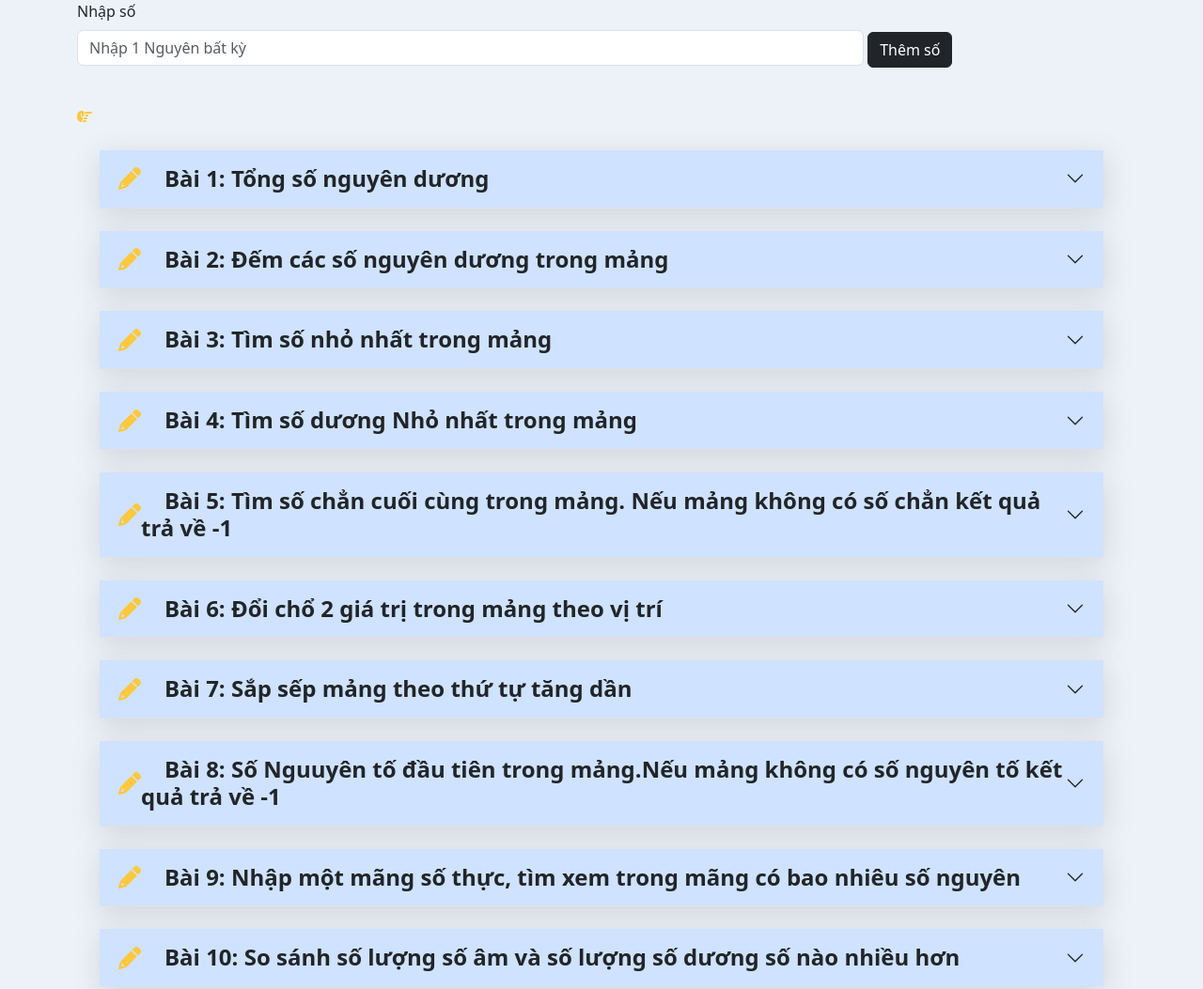
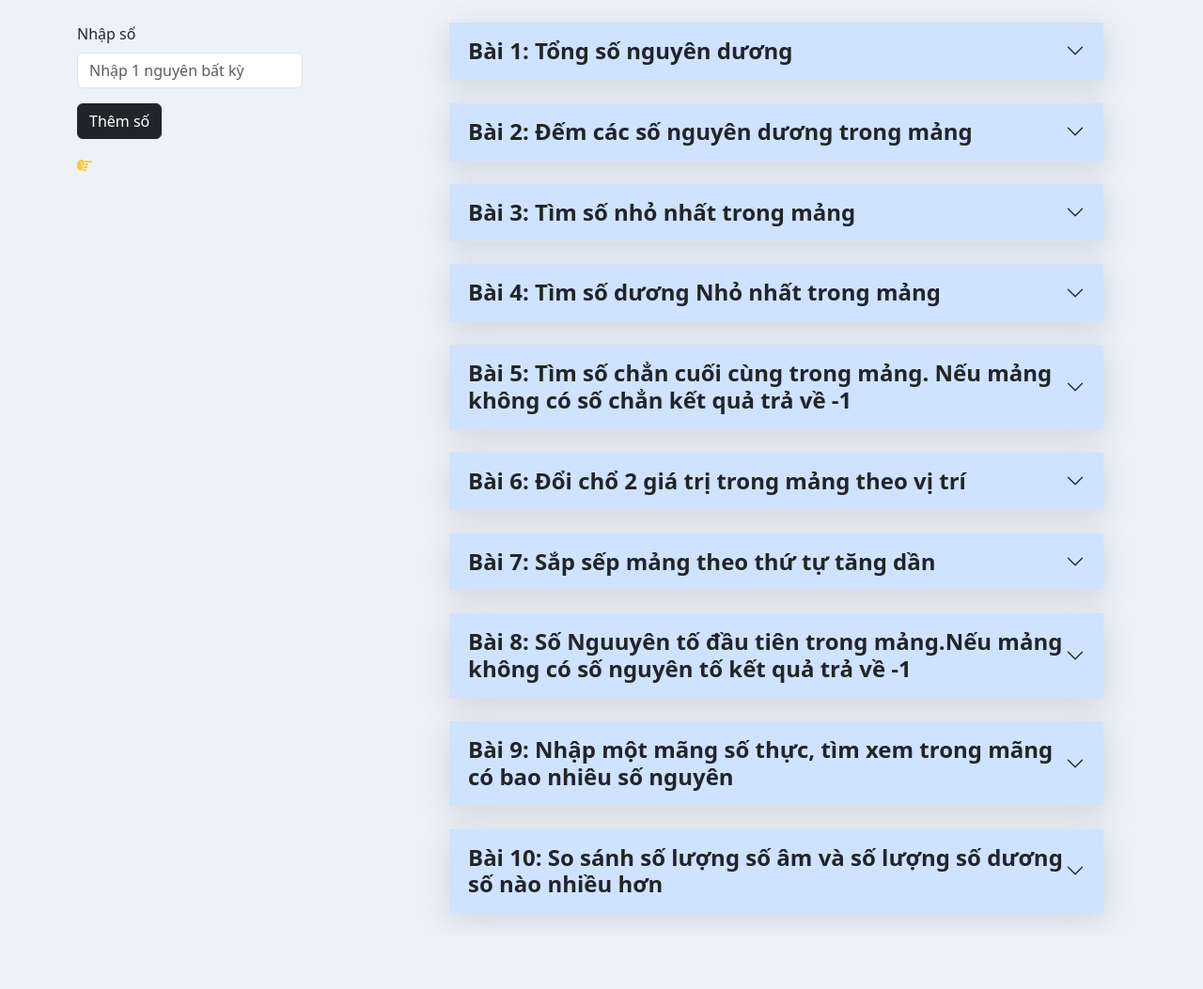
Before and after one commit to Duy-David/BC68_Nguyen-Dinh-Phuong-Duy_BTBuoi-17, a plain HTML site: page index.html in a window 1280 px wide. Shown: the top 1053 px of the page at 94% size. After the commit the page ends 996 px from the top, so only its background shows below. Drawn offline with nearby package versions, Linux system fonts and the light colour scheme.

Commit message:
Second code

```diff
--- a/CSS/style.css
+++ b/CSS/style.css
@@ -32,9 +32,16 @@
         box-shadow: rgba(100,100, 111,0.2) 1px 7px 29px 1px;
     }
 
+    .Nhapso{
+        position:fixed;
+        z-index: 100;
+    }
 
+    #accordionFlushExample{
+    /* display: flex; */
+    /* justify-content:; */
 
-
+    }
 
     .accordion-button{
         background: #CFE2FF;
@@ -55,5 +62,6 @@
      color: #052c65!important;
     }
     .wwwwwwww{
-        margin-bottom: 200px;
+        /* z-index: 100; */
+    padding-top: 165px;
     }
--- a/index.html
+++ b/index.html
@@ -19,39 +19,38 @@
 </head>
 
 <body>
-    <header>
-
-    </header>
 
     <div class="container">
-
-        <div >
-            <div class="mb-3 ">
+        <!-- <div class="d-flex "> -->
+        <div class="Nhapso col-3">
+            <div class="mt-4 mb-3">
                 <form id="btNhapSo">
                     <label for="" class="form-label">Nhập số</label>
                     <br>
-                    <input type="number" class="form-control d-inline-block w-75" name="" id="nhapSo"
-                        placeholder="Nhập 1 Nguyên bất kỳ" />
-                    <button class="btn btn-dark" id="themSo" type="submit"> Thêm số</button>
+                    <input type="text" class="form-control d-inline-block w-75" name="" id="nhapSo"
+                        placeholder="Nhập 1 nguyên bất kỳ" />
+                    <button class="btn btn-dark mt-3" id="themSo" type="submit"> Thêm số</button>
                 </form>
             </div>
 
-            <br>
             <i class="fa-solid fa-hand-point-right"></i>
             <div id="allSoNguyen" class="d-inline">
             </div>
         </div>
-        <!-- <div class="wwwwwwww"></div> -->
+        <div class="d-flex justify-content-around">
+            <div class="wwwww col-4"></div>
+            <div class="accordion accordion-flush col-8" id="accordionFlushExample">
 
-        <div class="accordion accordion-flush" id="accordionFlushExample">
+
                 <div class="accordion-item">
                     <h2 class="accordion-header">
                         <button class="accordion-button collapsed" type="button" data-bs-toggle="collapse"
                             data-bs-target="#flush-collapseOne" aria-expanded="false" aria-controls="flush-collapseOne">
-                        <i class="fa-solid fa-pencil"></i> &nbsp &nbsp Bài 1: Tổng số nguyên dương
+                             Bài 1: Tổng số nguyên dương
                         </button>
                     </h2>
-                <div id="flush-collapseOne" class="accordion-collapse collapse" data-bs-parent="#accordionFlushExample">
+                    <div id="flush-collapseOne" class="accordion-collapse collapse"
+                        data-bs-parent="#accordionFlushExample">
                         <div class="accordion-body">
                             <div class="row justify-content-center">
                                 <div class="col-md-8">
@@ -77,10 +76,11 @@
                     <h2 class="accordion-header">
                         <button class="accordion-button collapsed" type="button" data-bs-toggle="collapse"
                             data-bs-target="#flush-collapseTwo" aria-expanded="false" aria-controls="flush-collapseTwo">
-                        <i class="fa-solid fa-pencil"></i> &nbsp &nbsp Bài 2: Đếm các số nguyên dương trong mảng
+                             Bài 2: Đếm các số nguyên dương trong mảng
                         </button>
                     </h2>
-                <div id="flush-collapseTwo" class="accordion-collapse collapse" data-bs-parent="#accordionFlushExample">
+                    <div id="flush-collapseTwo" class="accordion-collapse collapse"
+                        data-bs-parent="#accordionFlushExample">
                         <div class="accordion-body">
                             <div class="row justify-content-center">
                                 <div class="col-md-8">
@@ -107,8 +107,9 @@
                 <div class="accordion-item">
                     <h2 class="accordion-header">
                         <button class="accordion-button collapsed" type="button" data-bs-toggle="collapse"
-                        data-bs-target="#flush-collapseThree" aria-expanded="false" aria-controls="flush-collapseThree">
-                        <i class="fa-solid fa-pencil"></i> &nbsp &nbsp Bài 3: Tìm số nhỏ nhất trong mảng
+                            data-bs-target="#flush-collapseThree" aria-expanded="false"
+                            aria-controls="flush-collapseThree">
+                             Bài 3: Tìm số nhỏ nhất trong mảng
                         </button>
                     </h2>
                     <div id="flush-collapseThree" class="accordion-collapse collapse"
@@ -126,8 +127,8 @@
 
 
                                                 <hr>
-                                            <div class="" style="height: 50px; font-size: 20px; font-weight: 500;"> <i
-                                                    class="fa-regular fa-hand-point-right"></i>
+                                                <div class="" style="height: 50px; font-size: 20px; font-weight: 500;">
+                                                    <i class="fa-regular fa-hand-point-right"></i>
                                                     <p class="d-inline" id="result-b3"></p>
                                                 </div>
                                             </div>
@@ -141,8 +142,9 @@
                 <div class="accordion-item">
                     <h2 class="accordion-header">
                         <button class="accordion-button collapsed" type="button" data-bs-toggle="collapse"
-                        data-bs-target="#flush-collapsefour" aria-expanded="false" aria-controls="flush-collapsefour">
-                        <i class="fa-solid fa-pencil"></i> &nbsp &nbsp Bài 4: Tìm số dương Nhỏ nhất trong mảng
+                            data-bs-target="#flush-collapsefour" aria-expanded="false"
+                            aria-controls="flush-collapsefour">
+                             Bài 4: Tìm số dương Nhỏ nhất trong mảng
                         </button>
                     </h2>
                     <div id="flush-collapsefour" class="accordion-collapse collapse"
@@ -158,8 +160,8 @@
                                         <div class="card-body">
                                             <div class="form-group">
                                                 <hr>
-                                            <div class="" style="height: 50px;  font-size: 20px; font-weight: 500;"> <i
-                                                    class="fa-regular fa-hand-point-right"></i>
+                                                <div class="" style="height: 50px;  font-size: 20px; font-weight: 500;">
+                                                    <i class="fa-regular fa-hand-point-right"></i>
                                                     <p class="d-inline" id="result-b4"></p>
                                                 </div>
                                             </div>
@@ -173,8 +175,10 @@
                 <div class="accordion-item">
                     <h2 class="accordion-header">
                         <button class="accordion-button collapsed" type="button" data-bs-toggle="collapse"
-                        data-bs-target="#flush-collapsefive" aria-expanded="false" aria-controls="flush-collapsefive">
-                        <i class="fa-solid fa-pencil"></i> &nbsp &nbsp Bài 5: Tìm số chẳn cuối cùng trong mảng. Nếu mảng
+                            data-bs-target="#flush-collapsefive" aria-expanded="false"
+                            aria-controls="flush-collapsefive">
+                             Bài 5: Tìm số chẳn cuối cùng trong mảng. Nếu
+                            mảng
                             không có số chẳn kết quả trả về -1
                         </button>
                     </h2>
@@ -185,14 +189,15 @@
                                 <div class="col-md-8">
                                     <div class="card">
                                         <div class="card-header bg-primary text-white">
-                                        Tìm số chẳn cuối cùng trong mảng. Nếu mảng không có số chẳn kết quả trả về -1
+                                            Tìm số chẳn cuối cùng trong mảng. Nếu mảng không có số chẳn kết quả trả về
+                                            -1
 
                                         </div>
                                         <div class="card-body">
                                             <div class="form-group">
                                                 <hr>
-                                            <div class="" style="height: 50px;  font-size: 20px; font-weight: 500;"> <i
-                                                    class="fa-regular fa-hand-point-right"></i>
+                                                <div class="" style="height: 50px;  font-size: 20px; font-weight: 500;">
+                                                    <i class="fa-regular fa-hand-point-right"></i>
                                                     <p class="d-inline" id="result-b5"></p>
                                                 </div>
                                             </div>
@@ -207,10 +212,12 @@
                     <h2 class="accordion-header">
                         <button class="accordion-button collapsed" type="button" data-bs-toggle="collapse"
                             data-bs-target="#flush-collapsesix" aria-expanded="false" aria-controls="flush-collapsesix">
-                        <i class="fa-solid fa-pencil"></i> &nbsp &nbsp Bài 6: Đổi chổ 2 giá trị trong mảng theo vị trí
+                             Bài 6: Đổi chổ 2 giá trị trong mảng theo vị
+                            trí
                         </button>
                     </h2>
-                <div id="flush-collapsesix" class="accordion-collapse collapse" data-bs-parent="#accordionFlushExample">
+                    <div id="flush-collapsesix" class="accordion-collapse collapse"
+                        data-bs-parent="#accordionFlushExample">
                         <div class="accordion-body">
                             <div class="row justify-content-center">
                                 <div class="col-md-8">
@@ -233,8 +240,8 @@
                                                 </div>
                                                 <button onclick="swapElements()">Đổi chỗ</button>
                                                 <hr>
-                                            <div class="" style="height: 50px;  font-size: 20px; font-weight: 500;"> <i
-                                                    class="fa-regular fa-hand-point-right"></i>
+                                                <div class="" style="height: 50px;  font-size: 20px; font-weight: 500;">
+                                                    <i class="fa-regular fa-hand-point-right"></i>
                                                     <p class="d-inline" id="result-b6"></p>
                                                 </div>
                                             </div>
@@ -248,8 +255,9 @@
                 <div class="accordion-item">
                     <h2 class="accordion-header">
                         <button class="accordion-button collapsed" type="button" data-bs-toggle="collapse"
-                        data-bs-target="#flush-collapseseven" aria-expanded="false" aria-controls="flush-collapseseven">
-                        <i class="fa-solid fa-pencil"></i> &nbsp &nbsp Bài 7: Sắp sếp mảng theo thứ tự tăng dần
+                            data-bs-target="#flush-collapseseven" aria-expanded="false"
+                            aria-controls="flush-collapseseven">
+                             Bài 7: Sắp sếp mảng theo thứ tự tăng dần
                         </button>
                     </h2>
                     <div id="flush-collapseseven" class="accordion-collapse collapse"
@@ -265,8 +273,8 @@
                                         <div class="card-body">
                                             <div class="form-group">
                                                 <hr>
-                                            <div class="" style="height: 50px;  font-size: 20px; font-weight: 500;"> <i
-                                                    class="fa-regular fa-hand-point-right"></i>
+                                                <div class="" style="height: 50px;  font-size: 20px; font-weight: 500;">
+                                                    <i class="fa-regular fa-hand-point-right"></i>
                                                     <p class="d-inline" id="result-b7"></p>
                                                 </div>
                                             </div>
@@ -280,9 +288,9 @@
                 <div class="accordion-item">
                     <h2 class="accordion-header">
                         <button class="accordion-button collapsed" type="button" data-bs-toggle="collapse"
-                        data-bs-target="#flush-collapseeight" aria-expanded="false" aria-controls="flush-collapseeight">
-                        <i class="fa-solid fa-pencil"></i> &nbsp &nbsp Bài 8: Số Nguuyên tố đầu tiên trong mảng.Nếu mảng
-                        không có số nguyên tố kết quả trả về -1
+                            data-bs-target="#flush-collapseeight" aria-expanded="false"
+                            aria-controls="flush-collapseeight">
+                             Bài 8: Số Nguuyên tố đầu tiên trong mảng.Nếu mảng không có số nguyên tố kết quả trả về -1
 
                         </button>
                     </h2>
@@ -298,9 +306,10 @@
                                         </div>
                                         <div class="card-body">
                                             <div class="form-group">
+                                                <div id="allSoNguyenTo"></div>
                                                 <hr>
-                                            <div class="" style="height: 50px;  font-size: 20px; font-weight: 500;"> <i
-                                                    class="fa-regular fa-hand-point-right"></i>
+                                                <div class="" style="height: 50px;  font-size: 20px; font-weight: 500;">
+                                                    <i class="fa-regular fa-hand-point-right"></i>
                                                     <p class="d-inline" id="result-b8"></p>
                                                 </div>
                                             </div>
@@ -314,8 +323,10 @@
                 <div class="accordion-item">
                     <h2 class="accordion-header">
                         <button class="accordion-button collapsed" type="button" data-bs-toggle="collapse"
-                        data-bs-target="#flush-collapsenine" aria-expanded="false" aria-controls="flush-collapsenine">
-                        <i class="fa-solid fa-pencil"></i> &nbsp &nbsp Bài 9: Nhập một mãng số thực, tìm xem trong mãng
+                            data-bs-target="#flush-collapsenine" aria-expanded="false"
+                            aria-controls="flush-collapsenine">
+                             Bài 9: Nhập một mãng số thực, tìm xem trong
+                            mãng
                             có bao nhiêu số nguyên
                         </button>
                     </h2>
@@ -335,7 +346,8 @@
                                                         <input type="text" class="form-control" name="" id="nhapSoThuc"
                                                             aria-describedby="helpId" placeholder="Nhập số thực" />
 
-                                                    <button class="btn btn-dark" id="" type="submit">Thêm số thực vào
+                                                        <button class="btn btn-dark" id="" type="submit">Thêm số thực
+                                                            vào
                                                             mảng</button>
                                                         <div>Mãng số thực:<p id="mangSoThuc"></p>
                                                         </div>
@@ -347,8 +359,8 @@
                                                 </div>
 
                                                 <hr>
-                                            <div class="" style="height: 50px;  font-size: 20px; font-weight: 500;"> <i
-                                                    class="fa-regular fa-hand-point-right"></i>
+                                                <div class="" style="height: 50px;  font-size: 20px; font-weight: 500;">
+                                                    <i class="fa-regular fa-hand-point-right"></i>
                                                     <p class="d-inline" id="result-b9"></p>
                                                 </div>
                                             </div>
@@ -363,11 +375,12 @@
                     <h2 class="accordion-header">
                         <button class="accordion-button collapsed" type="button" data-bs-toggle="collapse"
                             data-bs-target="#flush-collapseten" aria-expanded="false" aria-controls="flush-collapseten">
-                        <i class="fa-solid fa-pencil"></i> &nbsp &nbsp Bài 10: So sánh số lượng số âm và số lượng số
+                             Bài 10: So sánh số lượng số âm và số lượng số
                             dương số nào nhiều hơn
                         </button>
                     </h2>
-                <div id="flush-collapseten" class="accordion-collapse collapse" data-bs-parent="#accordionFlushExample">
+                    <div id="flush-collapseten" class="accordion-collapse collapse"
+                        data-bs-parent="#accordionFlushExample">
                         <div class="accordion-body">
                             <div class="row justify-content-center">
                                 <div class="col-md-8">
@@ -384,8 +397,8 @@
                                                 </div>
 
                                                 <hr>
-                                            <div class="" style="height: 50px;  font-size: 20px; font-weight: 500;"> <i
-                                                    class="fa-regular fa-hand-point-right"></i>
+                                                <div class="" style="height: 50px;  font-size: 20px; font-weight: 500;">
+                                                    <i class="fa-regular fa-hand-point-right"></i>
                                                     <p class="d-inline" id="result-b10"></p>
                                                 </div>
                                             </div>
@@ -399,29 +412,6 @@
             </div>
         </div>
     </div>
-
-    </div>
-
-
-
-
-
-
-
-
-
-
-
-
-
-
-
-
-
-
-
-
-
     <script src="https://cdn.jsdelivr.net/npm/@popperjs/core@2.11.8/dist/umd/popper.min.js"
         integrity="sha384-I7E8VVD/ismYTF4hNIPjVp/Zjvgyol6VFvRkX/vR+Vc4jQkC+hVqc2pM8ODewa9r"
         crossorigin="anonymous"></script>
```
Also changed, not shown: js/index.js (+28 -30 lines). Lines whose indentation alone changed are shown as unchanged.
